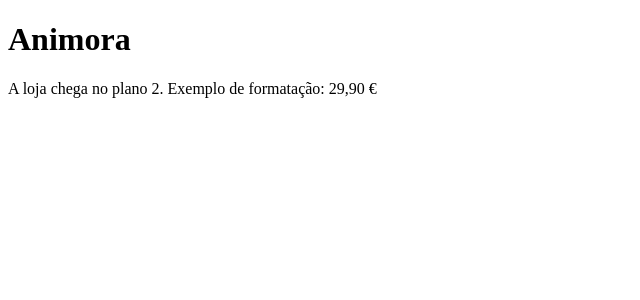
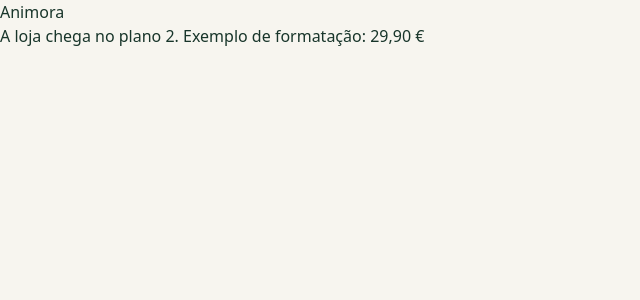
Before and after one commit to GabrielGertrudes07/Animora, a Next.js app in the folder apps/web/: page / in a window 1280 px wide. Shown: the top 300 px of the page, without its empty margins (0-640 px from the left). Built offline with nearby package versions, Linux system fonts and the light colour scheme.

Commit message:
feat: Tailwind, tokens da paleta e layout base da loja

```diff
--- a/apps/web/package.json
+++ b/apps/web/package.json
@@ -17,6 +17,9 @@
   "devDependencies": {
     "@types/node": "^22.0.0",
     "@types/react": "^19.0.0",
-    "@types/react-dom": "^19.0.0"
+    "@types/react-dom": "^19.0.0",
+    "autoprefixer": "^10.5.4",
+    "postcss": "^8.5.26",
+    "tailwindcss": "^3.4.0"
   }
 }
--- /dev/null
+++ b/apps/web/postcss.config.mjs
@@ -0,0 +1,3 @@
+export default {
+  plugins: { tailwindcss: {}, autoprefixer: {} },
+}
--- a/apps/web/src/app/layout.tsx
+++ b/apps/web/src/app/layout.tsx
@@ -1,12 +1,27 @@
-export const metadata = {
-  title: 'Animora',
-  description: 'Produtos e cuidados para cães, gatos, pássaros e animais de estimação.',
+import type { Metadata } from 'next'
+import '../styles/globals.css'
+
+export const metadata: Metadata = {
+  title: {
+    default: 'Animora — cuidados para o teu animal',
+    template: '%s · Animora',
+  },
+  description:
+    'Alimentação, acessórios, higiene e treino para cães, gatos, pássaros e pequenos animais.',
 }
 
 export default function RootLayout({ children }: { children: React.ReactNode }) {
   return (
     <html lang="pt-PT">
-      <body>{children}</body>
+      <body>
+        <a
+          href="#conteudo"
+          className="sr-only focus:not-sr-only focus:absolute focus:left-4 focus:top-4 focus:z-50 focus:rounded-lg focus:bg-ink focus:px-4 focus:py-2 focus:text-cream"
+        >
+          Saltar para o conteúdo
+        </a>
+        {children}
+      </body>
     </html>
   )
 }
--- /dev/null
+++ b/apps/web/src/styles/globals.css
@@ -0,0 +1,30 @@
+@tailwind base;
+@tailwind components;
+@tailwind utilities;
+
+@layer base {
+  html {
+    scroll-behavior: smooth;
+  }
+  body {
+    @apply bg-cream text-ink antialiased;
+  }
+  /* O site antigo não tinha nenhum estilo de foco visível — foi um dos
+     defeitos apontados na crítica. Aqui é a camada base, num sítio só. */
+  :focus-visible {
+    @apply outline-none ring-2 ring-terracota ring-offset-2 ring-offset-cream;
+  }
+}
+
+@media (prefers-reduced-motion: reduce) {
+  html {
+    scroll-behavior: auto;
+  }
+  *,
+  *::before,
+  *::after {
+    animation-duration: 0.01ms !important;
+    animation-iteration-count: 1 !important;
+    transition-duration: 0.01ms !important;
+  }
+}
--- /dev/null
+++ b/apps/web/tailwind.config.ts
@@ -0,0 +1,24 @@
+import type { Config } from 'tailwindcss'
+
+export default {
+  content: ['./src/**/*.{ts,tsx}'],
+  theme: {
+    extend: {
+      colors: {
+        // Paleta herdada de legacy/styles.css — verde escuro, terracota, creme
+        ink: '#18352A',
+        'ink-muted': '#4F685F',
+        terracota: { DEFAULT: '#D9825B', dark: '#BF6A44', strong: '#C76E47' },
+        sage: { DEFAULT: '#6F8F72', dark: '#58735E' },
+        cream: '#F7F5EF',
+        line: 'rgba(111, 143, 114, 0.18)',
+      },
+      borderRadius: { card: '18px' },
+      boxShadow: {
+        sm: '0 10px 20px rgba(24, 53, 42, 0.06)',
+        md: '0 18px 45px rgba(24, 53, 42, 0.12)',
+      },
+    },
+  },
+  plugins: [],
+} satisfies Config
```
